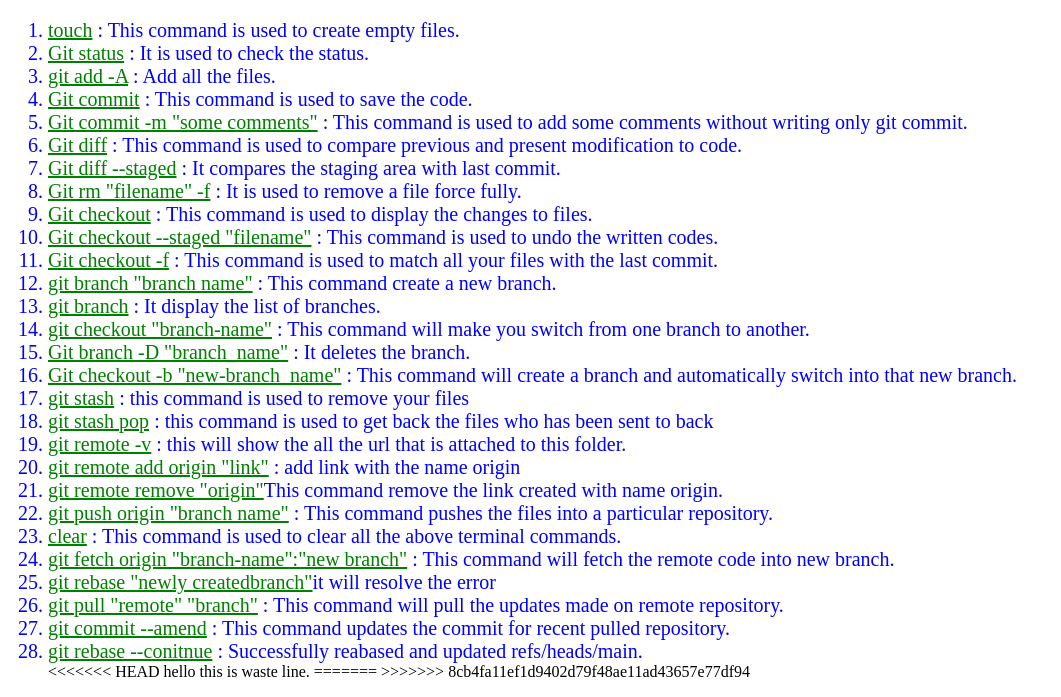
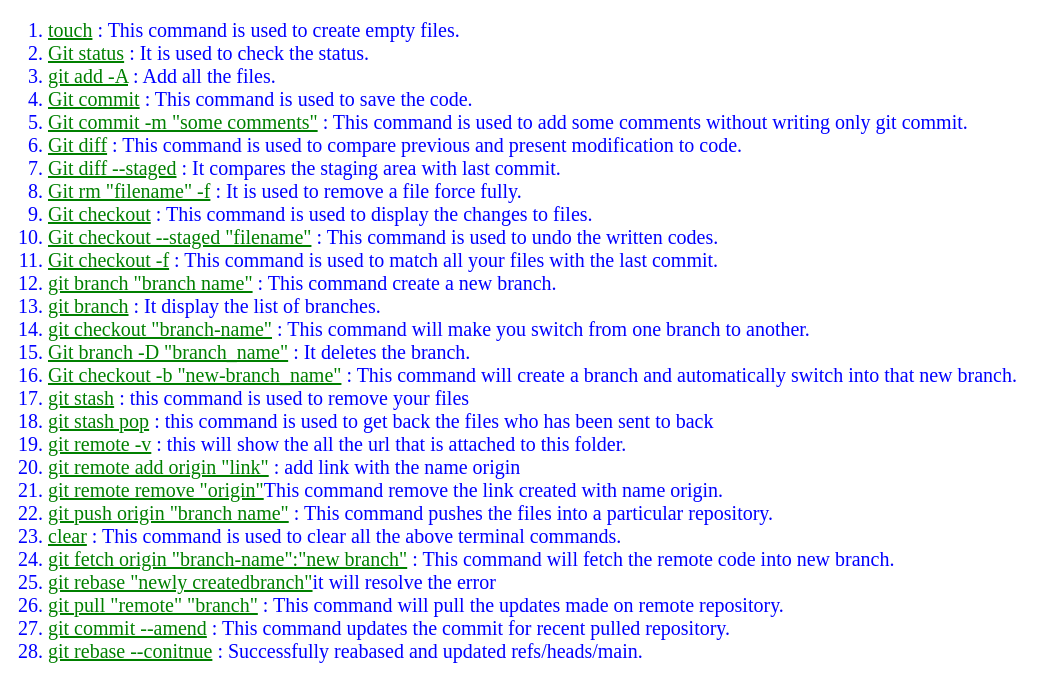
Before and after one commit to mdmusharruf13/git, a plain HTML site: page index.html in a window 1280 px wide. Shown: the part 106-803 px from the top of the page, without its empty margins (0-1061 px from the left). Drawn offline with Linux system fonts and the light colour scheme.

Commit message:
waste line is deleted

```diff
--- a/index.html
+++ b/index.html
@@ -48,10 +48,7 @@
             <li><u>git pull "remote" "branch"</u> : This command will pull the updates made on remote repository.</li>
             <li><u>git commit --amend</u> : This command updates the commit for recent pulled repository. </li>
             <li><u>git rebase --conitnue</u> : Successfully reabased and updated refs/heads/main.</li>
-<<<<<<< HEAD
-            hello this is waste line.
-=======
->>>>>>> 8cb4fa11ef1d9402d79f48ae11ad43657e77df94
+
         </ol>
     </body>
 </html>
```
